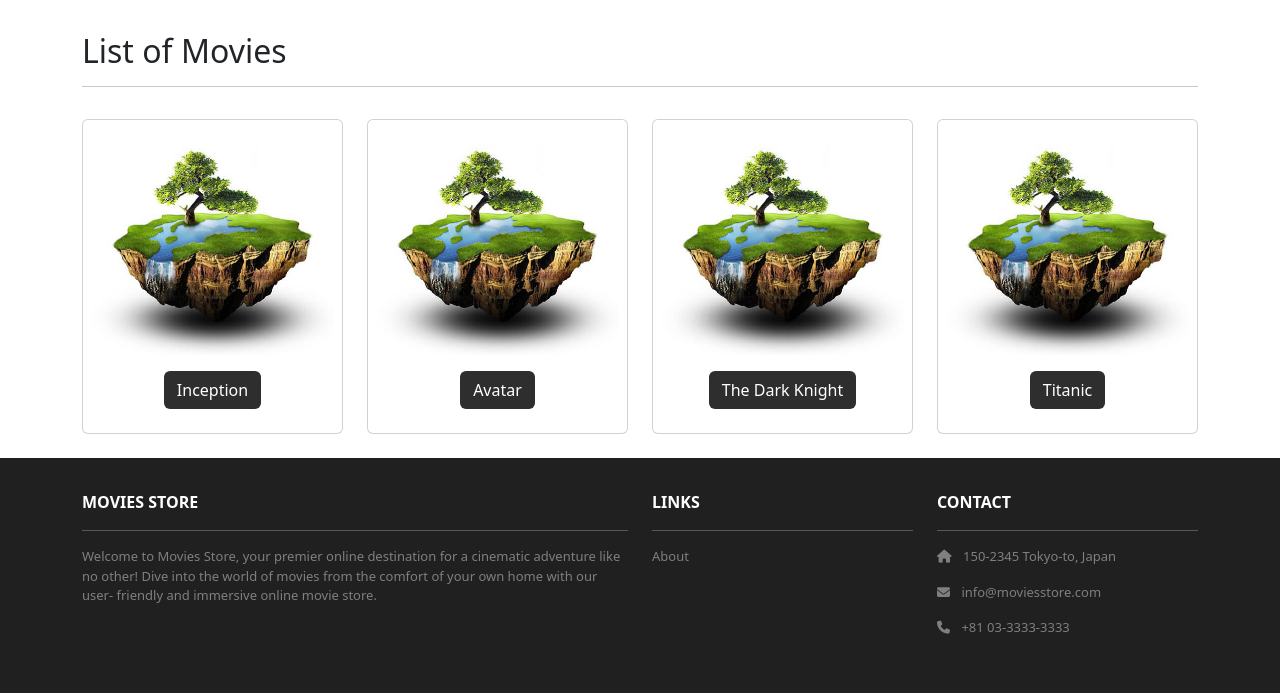
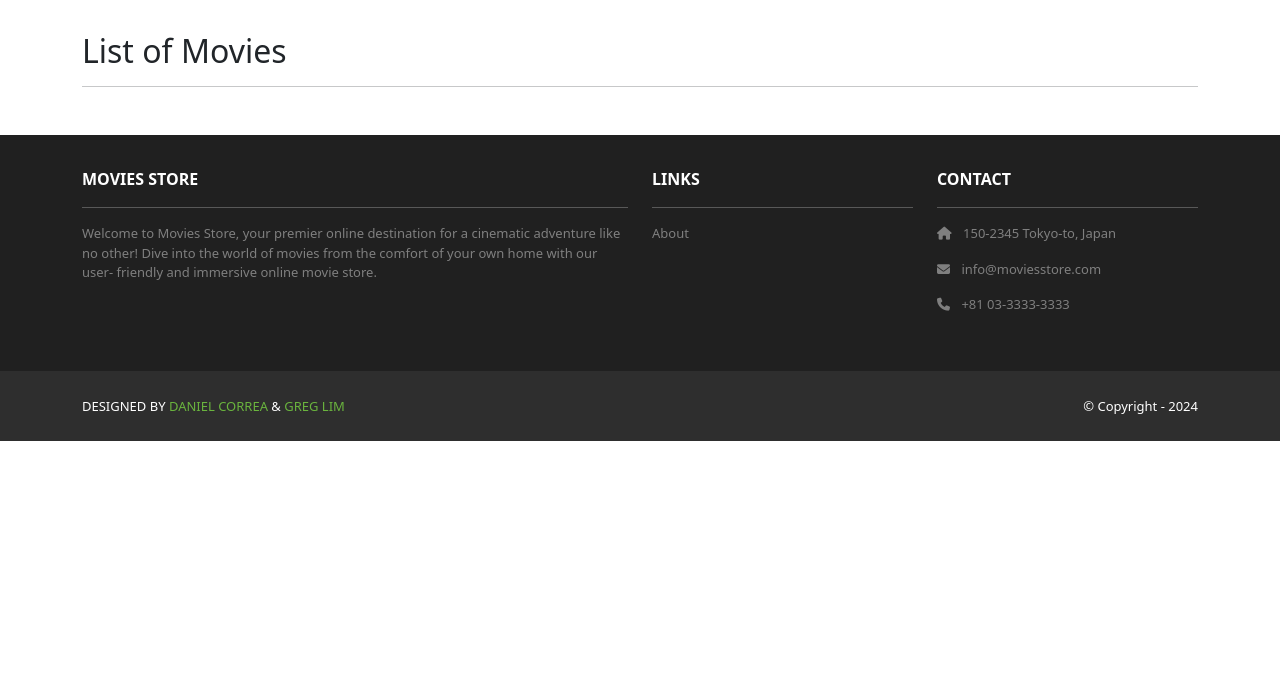
Before and after one commit to gilcu2/django_study, a Django app: page /movies/ in a window 1280 px wide. Shown: the part 82-775 px from the top of the page. After the commit the page ends 523 px from the top, so only its background shows below. Run offline with Django 5.2, Linux system fonts and the light colour scheme; data that the repository does not hold is empty; some libraries are stand-ins or nearby versions.

Commit message:
movies list from model

```diff
--- a/src/BookTech/static/css/style.css
+++ b/src/BookTech/static/css/style.css
@@ -38,3 +38,8 @@
 .ms-footer-bottom a:hover {
   color: #fff;
 }
+
+.img-card-200 {
+  width: fit-content;
+  max-height: 200px;
+}
--- a/src/movies/templates/movies/index.html
+++ b/src/movies/templates/movies/index.html
@@ -17,7 +17,7 @@
             {% for movie in template_data.movies %}
             <div class="col-md-4 col-lg-3 mb-2">
                 <div class="p-2 card align-items-center pt-4">
-                    <img src="{% static 'img/about.jpg' %}"
+                    <img src="{{ movie.image.url }}"
                          class="card-img-top rounded">
                     <div class="card-body text-center">
                         <a href="{% url 'movies.show' id=movie.id %}"
--- a/src/movies/views.py
+++ b/src/movies/views.py
@@ -1,31 +1,13 @@
 from django.shortcuts import render
-
-movies = [
-    {
-        'id': 1, 'name': 'Inception', 'price': 12,
-        'description': 'A mind-bending heist thriller.'
-    },
-    {
-        'id': 2, 'name': 'Avatar', 'price': 13,
-        'description': 'A journey to a distant world and the battle for resources.'
-    },
-    {
-        'id': 3, 'name': 'The Dark Knight', 'price': 14,
-        'description': 'Gothams vigilante faces the Joker.'
-    },
-    {
-        'id': 4, 'name': 'Titanic', 'price': 11,
-        'description': 'A love story set against the backdrop of the sinking Titanic.',
-    },
-]
+from .models import Movie
 
 
 def index(request):
-    template_data = {'title': 'Movies', 'movies': movies}
+    template_data = {'title': 'Movies', 'movies': Movie.objects.all()}
     return render(request, 'movies/index.html', {'template_data': template_data})
 
 
 def show(request, id):
-    movie = movies[id - 1]
+    movie = Movie.objects.get(id - 1)
     template_data = {'title': movie['name'], 'movie': movie}
     return render(request, 'movies/show.html', {'template_data': template_data})
```
